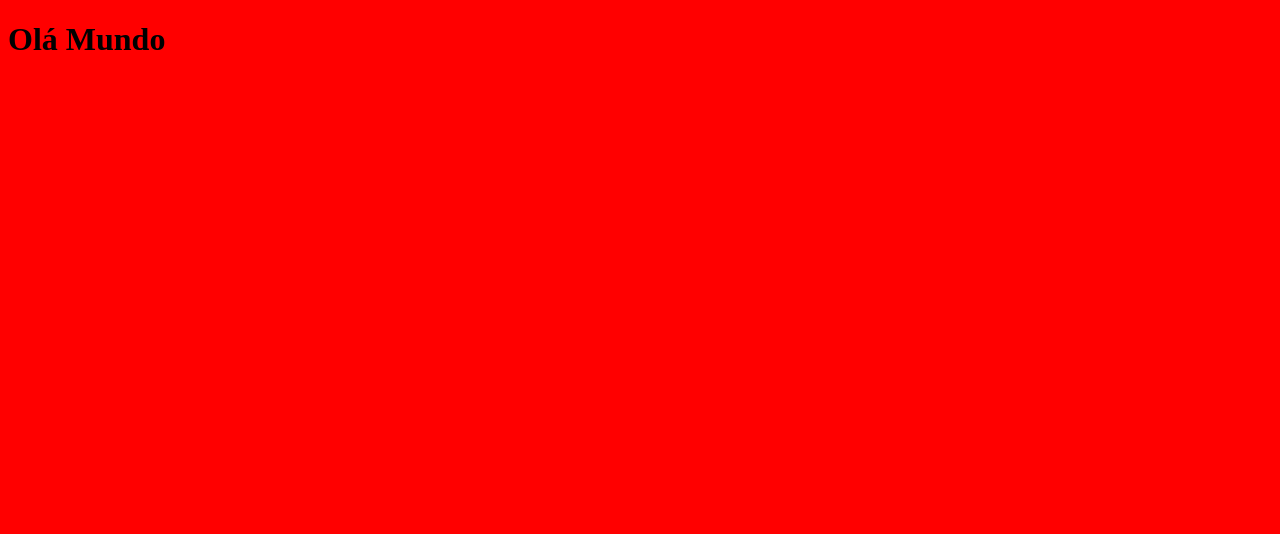
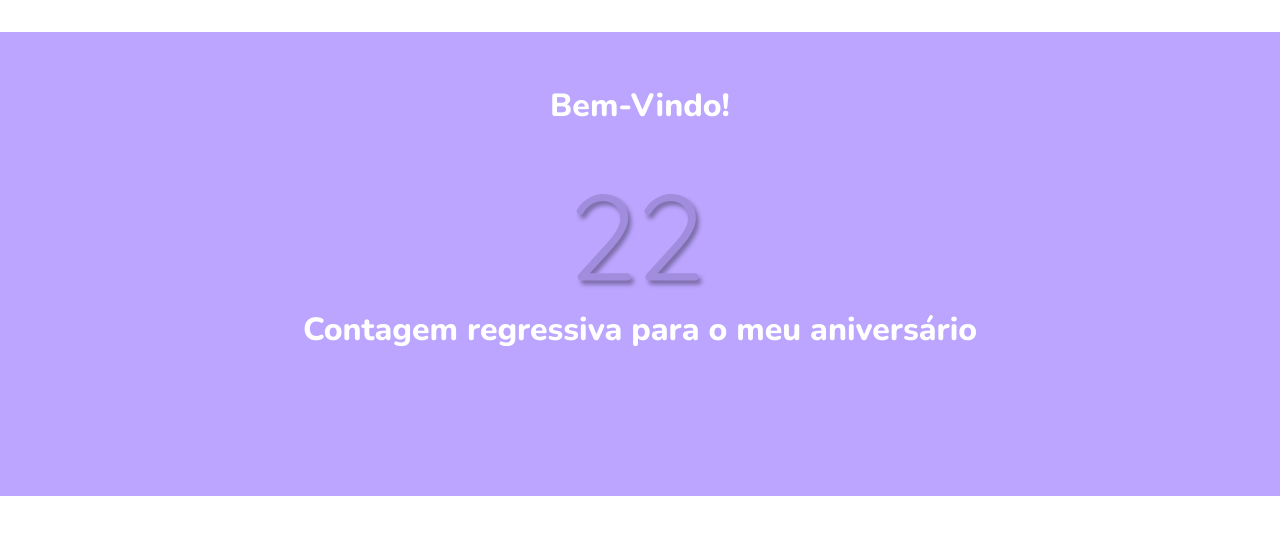
Before and after one commit to RafaelAntonny/birthday_landing_page, a website built with Parcel: page src/index.html in a window 1280 px wide. Built offline with nearby package versions, Linux system fonts and the light colour scheme.

Commit message:
criando o hero da aplicação

```diff
--- a/package.json
+++ b/package.json
@@ -12,6 +12,7 @@
   "description": "",
   "devDependencies": {
     "@parcel/transformer-sass": "^2.13.3",
-    "parcel": "^2.13.3"
+    "parcel": "^2.13.3",
+    "sharp": "^0.33.5"
   }
 }
--- a/src/index.html
+++ b/src/index.html
@@ -1,13 +1,27 @@
 <!doctype html>
-<html lang="en">
+<html lang="pt-BR">
     <head>
         <meta charset="UTF-8" />
         <meta name="viewport" content="width=device-width, initial-scale=1.0" />
-        <title>Document</title>
+        <title>Aniversário Landing Page</title>
+        <link rel="preconnect" href="https://fonts.googleapis.com" />
+        <link rel="preconnect" href="https://fonts.gstatic.com" crossorigin />
+        <link
+            href="https://fonts.googleapis.com/css2?family=Nunito:ital,wght@0,200..1000;1,200..1000&family=Quicksand:wght@300..700&display=swap"
+            rel="stylesheet"
+        />
         <link rel="stylesheet" href="styles/main.scss" />
     </head>
     <body>
-        <h1>Olá Mundo</h1>
+        <header class="hero">
+            <div class="container">
+                <p class="hero__text">Bem-Vindo!</p>
+                <img class="hero__year" src="images/year.svg" alt="22" />
+                <p class="hero__text">
+                    Contagem regressiva para o meu aniversário
+                </p>
+            </div>
+        </header>
         <script src="scripts/main.js"></script>
     </body>
 </html>
--- /dev/null
+++ b/src/styles/_hero.scss
@@ -0,0 +1,42 @@
+.hero {
+    margin-top: 2rem;
+    padding-top: 2rem;
+    padding-bottom: 5rem;
+    background-image: url(../images/Fundo.png);
+    background-repeat: no-repeat;
+    background-size: cover;
+    background-position: center center;
+
+    &__text {
+        margin-top: 1.25rem;
+        margin-bottom: 4rem;
+        font-family: Nunito;
+        font-size: 2rem;
+        font-weight: 800;
+        line-height: 2.75rem;
+        color: #ffffff;
+        text-align: center;
+    }
+
+    &__year {
+        margin: 0 auto;
+        height: 96px;
+        display: block;
+
+        filter: drop-shadow(3px 4px 2px rgba(0, 0, 0, 0.35));
+    }
+
+    @media (max-width: 640px) {
+        padding: 2.5rem 0;
+
+        &__year {
+            height: 64px;
+        }
+
+        &__text {
+            font-size: 1.375rem;
+            line-height: 1.5rem;
+            margin: 1.5rem 0;
+        }
+    }
+}
--- a/src/styles/main.scss
+++ b/src/styles/main.scss
@@ -1,3 +1,22 @@
-body {
-    background-color: red;
+@use "hero";
+
+* {
+    margin: 0;
+    padding: 0;
+    box-sizing: border-box;
+    font-family: Quicksand, sans-serif;
 }
+
+.container {
+    max-width: 960px;
+    width: 100%;
+    margin: 0 auto;
+
+    @media (max-width: 640px) {
+        max-width: 80%;
+    }
+
+    @media (max-width: 1024px) {
+        max-width: 90%;
+    }
+}
```
Also changed, not shown: src/images/Fundo.png (added), src/images/year.svg (added), 1 other file.
